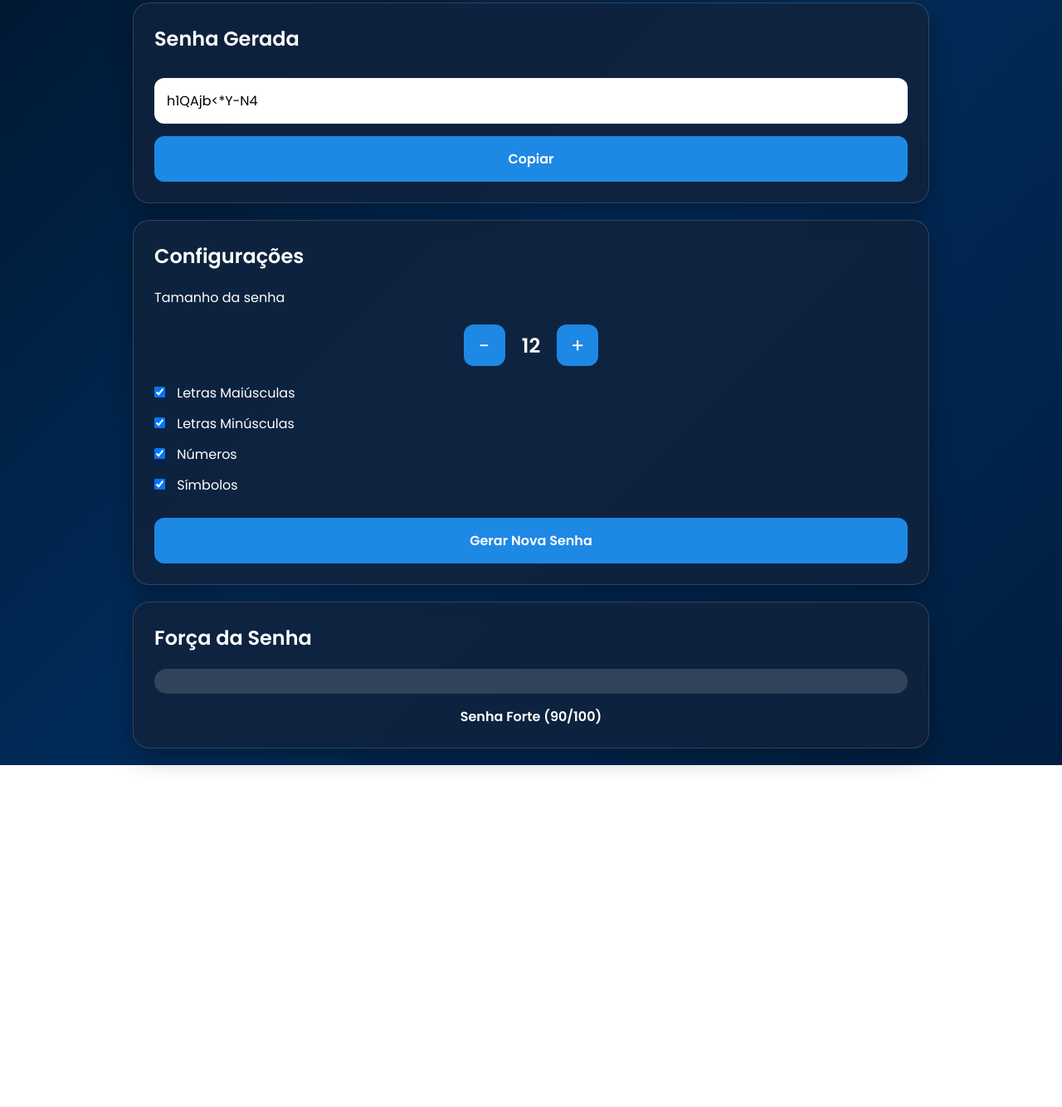
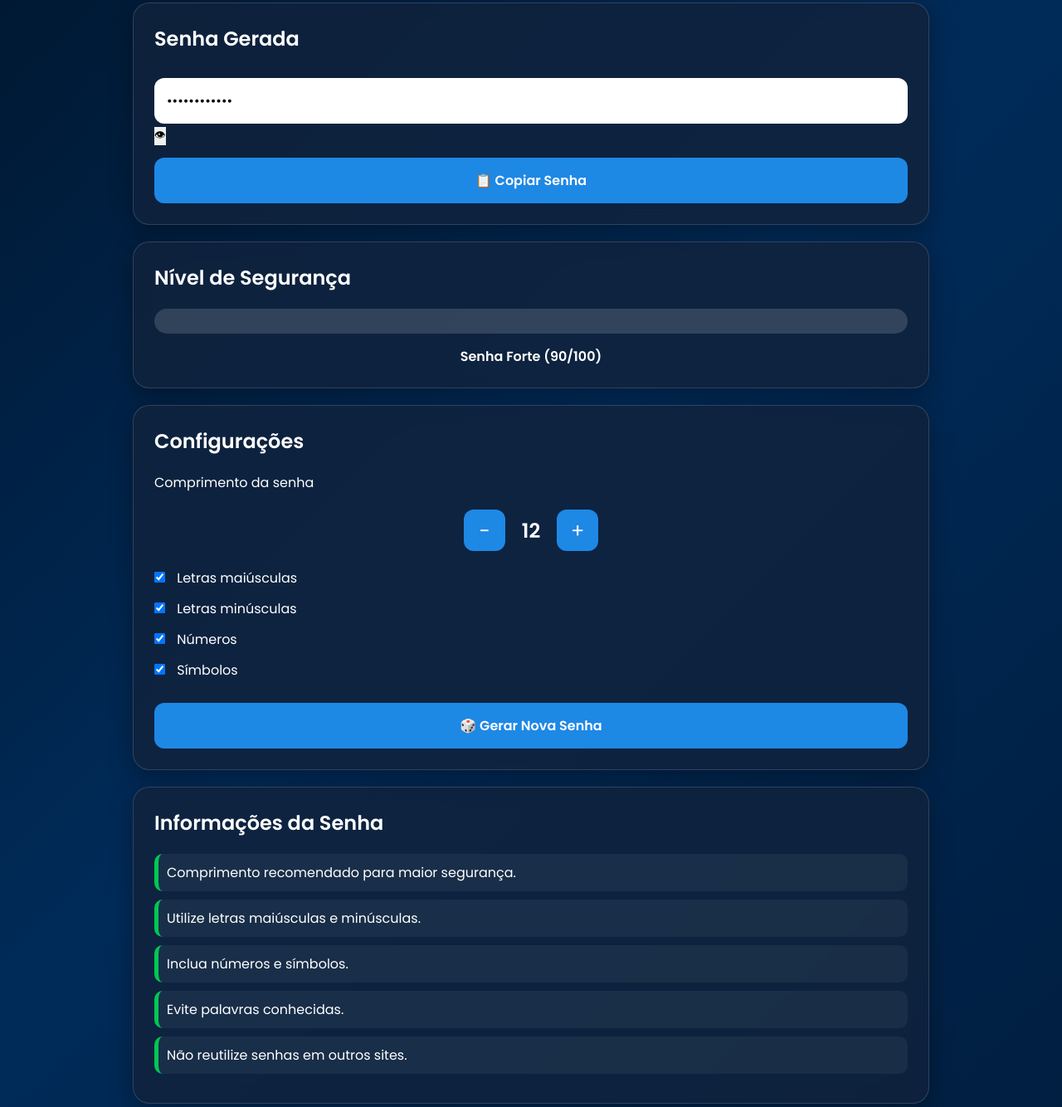
Before and after one commit to alefyfernando/Senhas-fortes-Alura, a plain HTML site: page gerar.html in a window 1280 px wide. Shown: the part 165-1499 px from the top of the page at 83% size. Before the commit the page ends 1087 px from the top, so only its background shows below. Drawn offline with Linux system fonts and the light colour scheme.

Commit message:
Update gerar.html

```diff
--- a/gerar.html
+++ b/gerar.html
@@ -1,87 +1,76 @@
 <!DOCTYPE html>
 <html lang="pt-BR">
+
 <head>
+
     <meta charset="UTF-8">
+
     <meta name="viewport" content="width=device-width, initial-scale=1.0">
-    <title>Gerador de Senhas</title>
+
+    <title>Password Shield | Gerador de Senhas</title>
+
     <link rel="stylesheet" href="style.css">
+
 </head>
+
 <body>
+
+    <div class="background"></div>
 
     <header>
 
         <h1>🔑 Gerador de Senhas</h1>
 
         <nav>
+
             <a href="index.html">Início</a>
+
             <a href="testar.html">Testar Senha</a>
+
         </nav>
 
     </header>
 
     <main>
 
+        <!-- SENHA GERADA -->
+
         <section class="painel">
 
             <h2>Senha Gerada</h2>
 
+            <div class="campo-senha">
+
                 <input
-            type="text"
+                    type="password"
                     id="campoSenha"
                     readonly
-        >
+                    placeholder="Clique em Gerar Nova Senha">
+
+                <button
+                    class="toggleSenha"
+                    id="mostrarSenha"
+                    title="Mostrar senha">
+
+                    👁
+
+                </button>
+
+            </div>
 
             <button id="copiar">
-            Copiar
+
+                📋 Copiar Senha
+
             </button>
 
         </section>
 
-    <section class="painel">
-
-        <h2>Configurações</h2>
-
-        <label>Tamanho da senha</label>
-
-        <div class="controle">
-
-            <button id="menos">-</button>
-
-            <span id="valorTamanho">12</span>
-
-            <button id="mais">+</button>
-
-        </div>
-
-        <label>
-            <input type="checkbox" id="maiusculas" checked>
-            Letras Maiúsculas
-        </label>
-
-        <label>
-            <input type="checkbox" id="minusculas" checked>
-            Letras Minúsculas
-        </label>
-
-        <label>
-            <input type="checkbox" id="numeros" checked>
-            Números
-        </label>
-
-        <label>
-            <input type="checkbox" id="simbolos" checked>
-            Símbolos
-        </label>
-
-        <button id="gerar">
-            Gerar Nova Senha
-        </button>
-
-    </section>
+        <!-- FORÇA -->
 
         <section class="painel">
 
-        <h2>Força da Senha</h2>
+            <h2>Nível de Segurança</h2>
 
             <div class="barra">
 
@@ -90,8 +79,138 @@
             </div>
 
             <p id="textoForca">
-            Aguardando...
+
+                Gere uma senha para iniciar.
+
             </p>
+
+        </section>
+
+        <!-- CONFIGURAÇÕES -->
+
+        <section class="painel">
+
+            <h2>Configurações</h2>
+
+            <label>
+
+                Comprimento da senha
+
+            </label>
+
+            <div class="controle">
+
+                <button id="menos">
+
+                    −
+
+                </button>
+
+                <span id="valorTamanho">
+
+                    16
+
+                </span>
+
+                <button id="mais">
+
+                    +
+
+                </button>
+
+            </div>
+
+            <label>
+
+                <input
+                    type="checkbox"
+                    id="maiusculas"
+                    checked>
+
+                Letras maiúsculas
+
+            </label>
+
+            <label>
+
+                <input
+                    type="checkbox"
+                    id="minusculas"
+                    checked>
+
+                Letras minúsculas
+
+            </label>
+
+            <label>
+
+                <input
+                    type="checkbox"
+                    id="numeros"
+                    checked>
+
+                Números
+
+            </label>
+
+            <label>
+
+                <input
+                    type="checkbox"
+                    id="simbolos"
+                    checked>
+
+                Símbolos
+
+            </label>
+
+            <button id="gerar">
+
+                🎲 Gerar Nova Senha
+
+            </button>
+
+        </section>
+
+        <!-- INFORMAÇÕES -->
+
+        <section class="painel">
+
+            <h2>Informações da Senha</h2>
+
+            <ul id="listaResultado">
+
+                <li class="sucesso">
+
+                    Comprimento recomendado para maior segurança.
+
+                </li>
+
+                <li class="sucesso">
+
+                    Utilize letras maiúsculas e minúsculas.
+
+                </li>
+
+                <li class="sucesso">
+
+                    Inclua números e símbolos.
+
+                </li>
+
+                <li class="sucesso">
+
+                    Evite palavras conhecidas.
+
+                </li>
+
+                <li class="sucesso">
+
+                    Não reutilize senhas em outros sites.
+
+                </li>
+
+            </ul>
 
         </section>
 
@@ -100,4 +219,5 @@
     <script src="gerar.js"></script>
 
 </body>
+
 </html>
```
Lines whose indentation alone changed are shown as unchanged.
